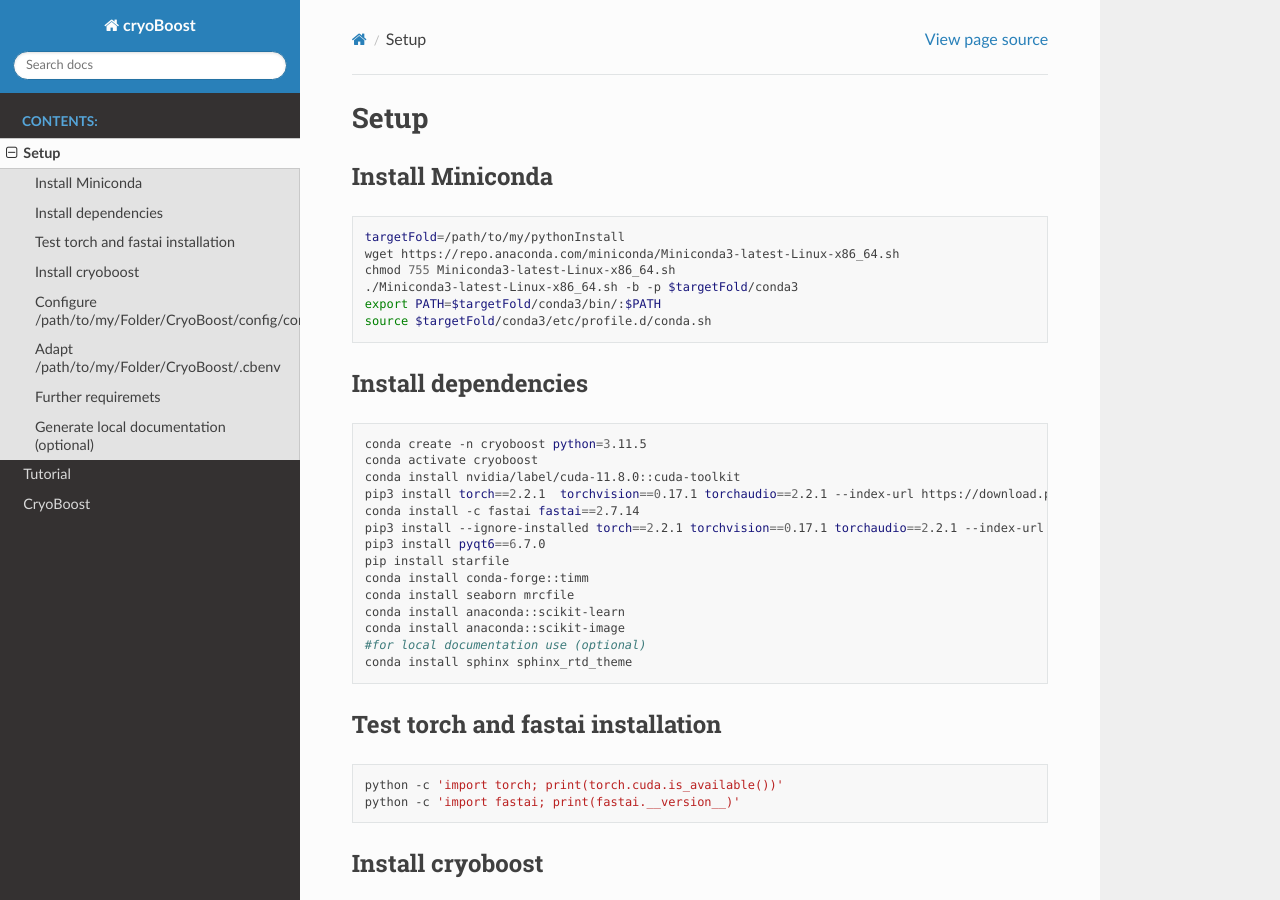
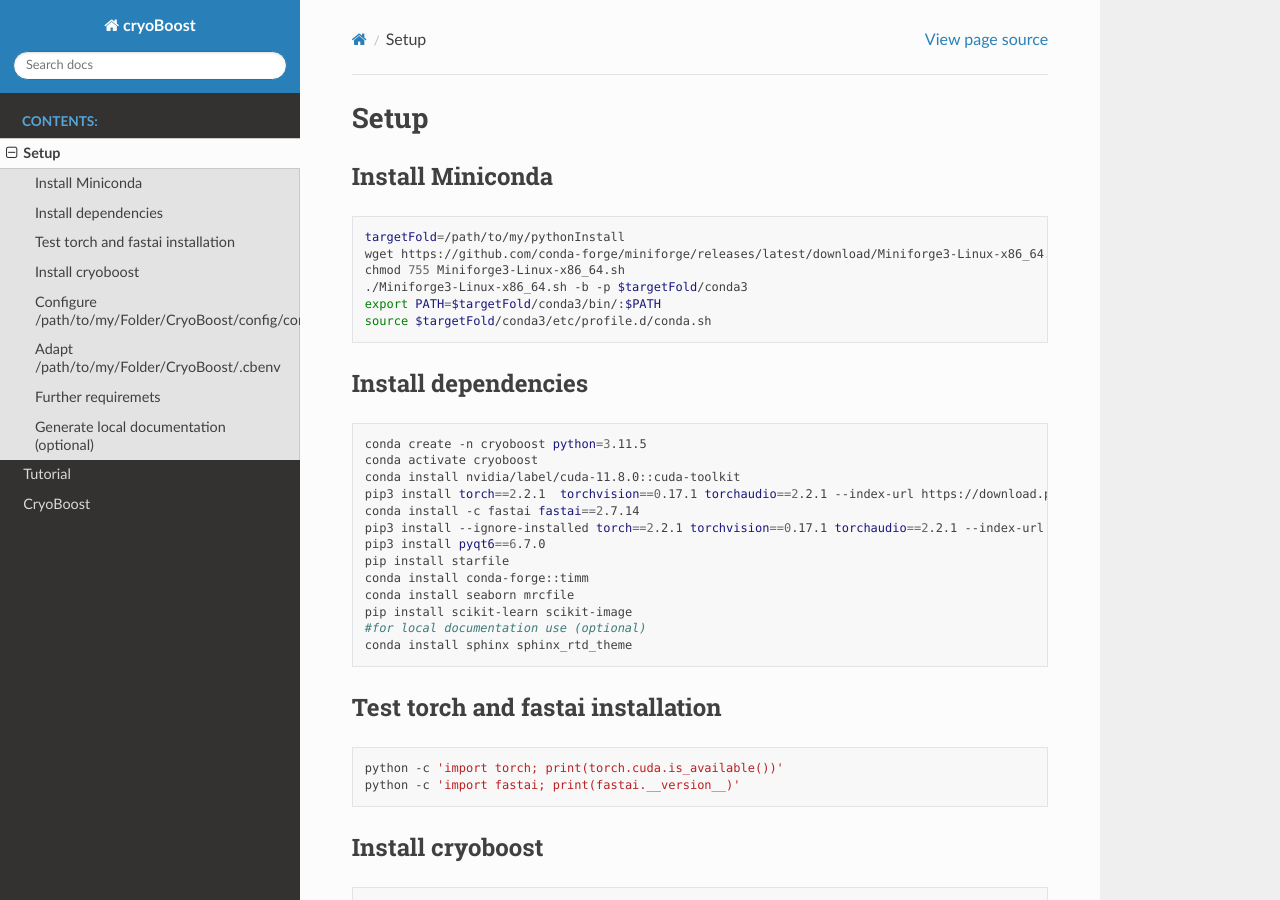
Before and after one commit to Klumpe-lab/CryoBoost, a Sphinx documentation site: the page built from docs/extdocs/setup/setup.rst, in a window 1280 px wide and 900 px high. Built offline with Sphinx 7.4.7 and the Read the Docs theme 2.0.0, drawn with Linux system fonts in a browser that asks for light colours; pages that are not in the unit, such as notebooks, are missing from menus.

Commit message:
changed installation to MiniForge

```diff
--- a/docs/extdocs/setup/setup.rst
+++ b/docs/extdocs/setup/setup.rst
@@ -7,9 +7,9 @@
 .. code-block:: bash
 
    targetFold=/path/to/my/pythonInstall
-   wget https://repo.anaconda.com/miniconda/Miniconda3-latest-Linux-x86_64.sh
-   chmod 755 Miniconda3-latest-Linux-x86_64.sh
-   ./Miniconda3-latest-Linux-x86_64.sh -b -p $targetFold/conda3
+   wget https://github.com/conda-forge/miniforge/releases/latest/download/Miniforge3-Linux-x86_64.sh
+   chmod 755 Miniforge3-Linux-x86_64.sh
+   ./Miniforge3-Linux-x86_64.sh -b -p $targetFold/conda3
    export PATH=$targetFold/conda3/bin/:$PATH
    source $targetFold/conda3/etc/profile.d/conda.sh
 
@@ -27,8 +27,7 @@
    pip install starfile
    conda install conda-forge::timm
    conda install seaborn mrcfile
-   conda install anaconda::scikit-learn
-   conda install anaconda::scikit-image
+   pip install scikit-learn scikit-image
    #for local documentation use (optional)
    conda install sphinx sphinx_rtd_theme
 
```
